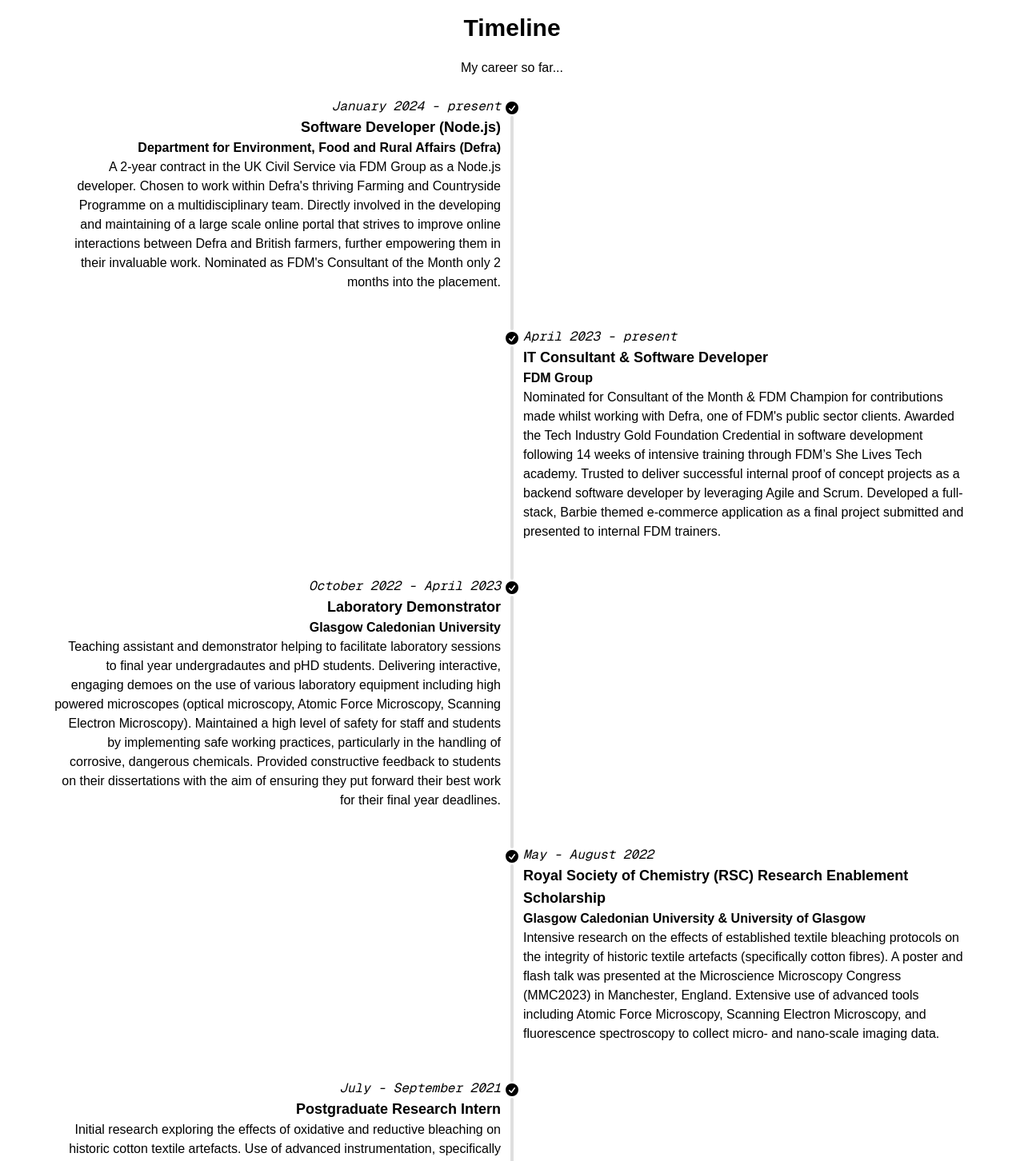
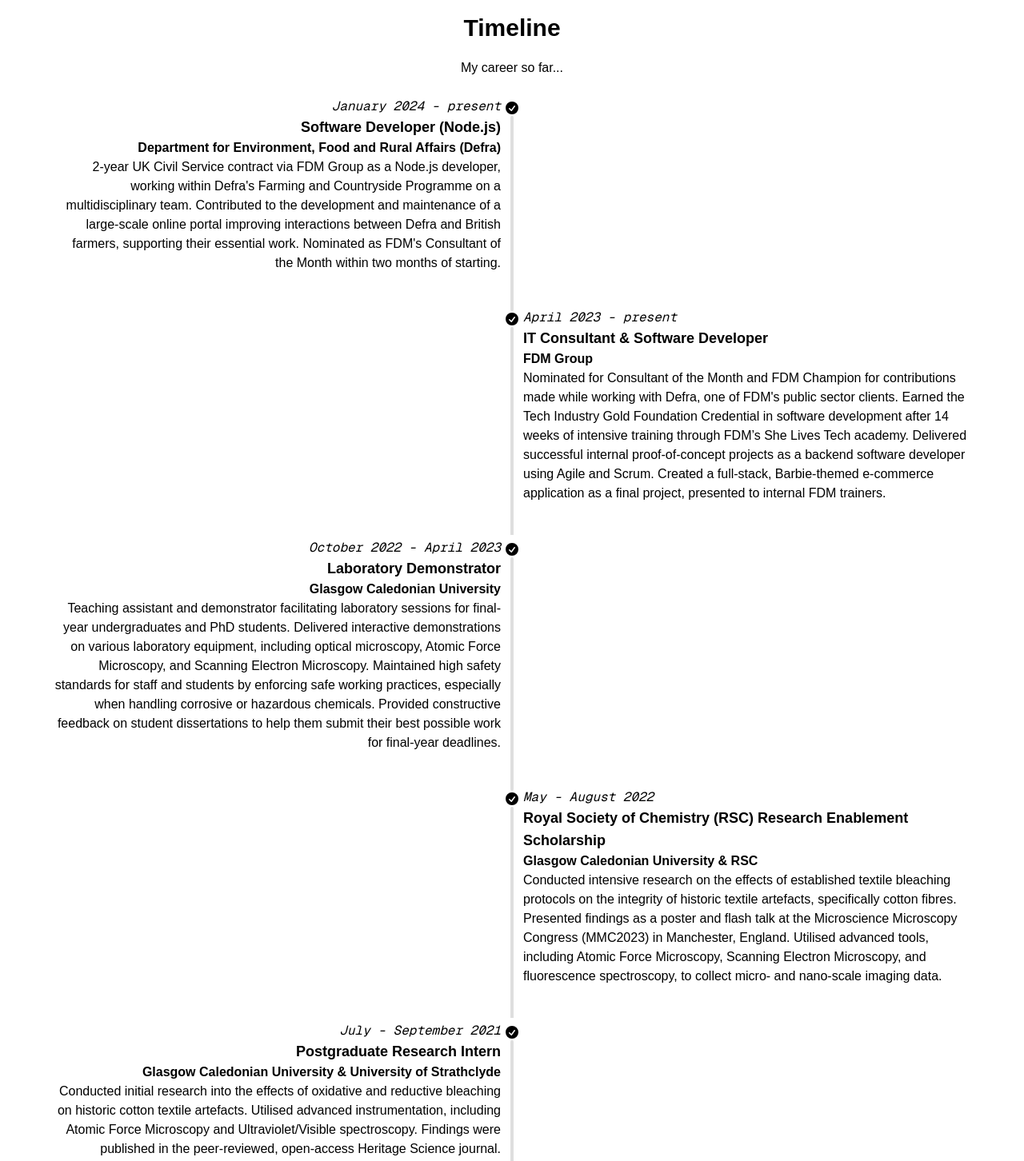
Before and after one commit to rtasalem/ranasalem.io, a Next.js app: page /about in a window 1280 px wide. Shown: the part 720-2172 px from the top of the page at 80% size. Built offline with nearby package versions, Linux system fonts and the light colour scheme.

Commit message:
trimming the fat: /about

```diff
--- a/app/about/components/timeline.tsx
+++ b/app/about/components/timeline.tsx
@@ -1,7 +1,13 @@
+import { jobs } from "../../constants/jobs"
+
 export default function Timeline() {
   return (
     <ul className="timeline timeline-snap-icon max-md:timeline-compact timeline-vertical">
-      <li>
+      {jobs.map(({ date, role, company, summary }, index) => {
+        const isEven = index % 2 === 0
+        return (
+          <li key={role}>
+            {isEven ? null : <hr />}
             <div className="timeline-middle">
               <svg
                 xmlns="http://www.w3.org/2000/svg"
@@ -16,153 +22,22 @@
                 />
               </svg>
             </div>
-        <div className="timeline-start mb-10 md:text-end">
-          <time className="font-mono italic">January 2024 - present</time>
-          <div className="text-lg font-black">Software Developer (Node.js)</div>
-          <div className="font-black">Department for Environment, Food and Rural Affairs (Defra)</div>
-          A 2-year contract in the UK Civil Service via FDM Group as a Node.js developer.
-          Chosen to work within Defra's thriving Farming and Countryside Programme on a
-          multidisciplinary team. Directly involved in the developing and maintaining of a
-          large scale online portal that strives to improve online interactions between Defra
-          and British farmers, further empowering them in their invaluable work. Nominated as
-          FDM's Consultant of the Month only 2 months into the placement.
+            <div
+              className={`${
+                isEven
+                  ? "timeline-start mb-10 md:text-end"
+                  : "timeline-end md:mb-10"
+              }`}
+            >
+              <time className="font-mono italic">{date}</time>
+              <div className="text-lg font-black">{role}</div>
+              <div className="font-black">{company}</div>
+              {summary}
             </div>
             <hr />
           </li>
-      <li>
-        <hr />
-        <div className="timeline-middle">
-          <svg
-            xmlns="http://www.w3.org/2000/svg"
-            viewBox="0 0 20 20"
-            fill="currentColor"
-            className="h-5 w-5"
-          >
-            <path
-              fillRule="evenodd"
-              d="M10 18a8 8 0 100-16 8 8 0 000 16zm3.857-9.809a.75.75 0 00-1.214-.882l-3.483 4.79-1.88-1.88a.75.75 0 10-1.06 1.061l2.5 2.5a.75.75 0 001.137-.089l4-5.5z"
-              clipRule="evenodd"
-            />
-          </svg>
-        </div>
-        <div className="timeline-end md:mb-10">
-          <time className="font-mono italic">April 2023 - present</time>
-          <div className="text-lg font-black">IT Consultant & Software Developer</div>
-          <div className="font-black">FDM Group</div>
-          Nominated for Consultant of the Month & FDM Champion for contributions made whilst working with
-          Defra, one of FDM's public sector clients. Awarded the Tech Industry Gold Foundation Credential in
-          software development following 14 weeks of intensive training through FDM’s She Lives Tech academy.
-          Trusted to deliver successful internal proof of concept projects as a backend software developer by
-          leveraging Agile and Scrum. Developed a full-stack, Barbie themed e-commerce application as a final
-          project submitted and presented to internal FDM trainers.
-        </div>
-        <hr />
-      </li>
-      <li>
-        <hr />
-        <div className="timeline-middle">
-          <svg
-            xmlns="http://www.w3.org/2000/svg"
-            viewBox="0 0 20 20"
-            fill="currentColor"
-            className="h-5 w-5"
-          >
-            <path
-              fillRule="evenodd"
-              d="M10 18a8 8 0 100-16 8 8 0 000 16zm3.857-9.809a.75.75 0 00-1.214-.882l-3.483 4.79-1.88-1.88a.75.75 0 10-1.06 1.061l2.5 2.5a.75.75 0 001.137-.089l4-5.5z"
-              clipRule="evenodd"
-            />
-          </svg>
-        </div>
-        <div className="timeline-start mb-10 md:text-end">
-          <time className="font-mono italic">October 2022 - April 2023</time>
-          <div className="text-lg font-black">Laboratory Demonstrator</div>
-          <div className="font-black">Glasgow Caledonian University</div>
-          Teaching assistant and demonstrator helping to facilitate laboratory sessions to final year undergradautes
-          and pHD students. Delivering interactive, engaging demoes on the use of various laboratory equipment including
-          high powered microscopes (optical microscopy, Atomic Force Microscopy, Scanning Electron Microscopy). Maintained
-          a high level of safety for staff and students by implementing safe working practices, particularly in the handling
-          of corrosive, dangerous chemicals. Provided constructive feedback to students on their dissertations with the aim of
-          ensuring they put forward their best work for their final year deadlines.
-        </div>
-        <hr />
-      </li>
-      <li>
-        <hr />
-        <div className="timeline-middle">
-          <svg
-            xmlns="http://www.w3.org/2000/svg"
-            viewBox="0 0 20 20"
-            fill="currentColor"
-            className="h-5 w-5"
-          >
-            <path
-              fillRule="evenodd"
-              d="M10 18a8 8 0 100-16 8 8 0 000 16zm3.857-9.809a.75.75 0 00-1.214-.882l-3.483 4.79-1.88-1.88a.75.75 0 10-1.06 1.061l2.5 2.5a.75.75 0 001.137-.089l4-5.5z"
-              clipRule="evenodd"
-            />
-          </svg>
-        </div>
-        <div className="timeline-end md:mb-10">
-          <time className="font-mono italic"></time>
-          <time className="font-mono italic">May - August 2022</time>
-          <div className="text-lg font-black">Royal Society of Chemistry (RSC) Research Enablement Scholarship</div>
-          <div className="font-black">Glasgow Caledonian University & University of Glasgow</div>
-          Intensive research on the effects of established textile bleaching protocols on the integrity of historic textile artefacts
-          (specifically cotton fibres). A poster and flash talk was presented at the Microscience Microscopy Congress (MMC2023) in Manchester,
-          England. Extensive use of advanced tools including Atomic Force Microscopy, Scanning Electron Microscopy, and fluorescence spectroscopy
-          to collect micro- and nano-scale imaging data.
-        </div>
-        <hr />
-      </li>
-      <li>
-        <hr />
-        <div className="timeline-middle">
-          <svg
-            xmlns="http://www.w3.org/2000/svg"
-            viewBox="0 0 20 20"
-            fill="currentColor"
-            className="h-5 w-5"
-          >
-            <path
-              fillRule="evenodd"
-              d="M10 18a8 8 0 100-16 8 8 0 000 16zm3.857-9.809a.75.75 0 00-1.214-.882l-3.483 4.79-1.88-1.88a.75.75 0 10-1.06 1.061l2.5 2.5a.75.75 0 001.137-.089l4-5.5z"
-              clipRule="evenodd"
-            />
-          </svg>
-        </div>
-        <div className="timeline-start mb-10 md:text-end">
-          <time className="font-mono italic">July - September 2021</time>
-          <div className="text-lg font-black">Postgraduate Research Intern</div>
-          Initial research exploring the effects of oxidative and reductive bleaching on historic cotton textile
-          artefacts. Use of advanced instrumentation, specifically Atomic Force Microscopy and Ultraviolet/Visible
-          spectroscopy. Findings were published in the peer-reviewed, open-source Heritage Science journal.
-        </div>
-        <hr />
-      </li>
-      <li>
-        <div className="timeline-middle">
-          <svg
-            xmlns="http://www.w3.org/2000/svg"
-            viewBox="0 0 20 20"
-            fill="currentColor"
-            className="h-5 w-5"
-          >
-            <path
-              fillRule="evenodd"
-              d="M10 18a8 8 0 100-16 8 8 0 000 16zm3.857-9.809a.75.75 0 00-1.214-.882l-3.483 4.79-1.88-1.88a.75.75 0 10-1.06 1.061l2.5 2.5a.75.75 0 001.137-.089l4-5.5z"
-              clipRule="evenodd"
-            />
-          </svg>
-        </div>
-        <div className="timeline-end mb-10 md:mb-15">
-          <time className="font-mono italic">June - August 2020</time>
-          <div className="text-lg font-black">Royal Microscopical Society (RMS) Summer Studentship</div>
-          Initial research exploring the effects of oxidative and reductive bleaching on historic cotton textile
-          artefacts. Use of advanced instrumentation, specifically Atomic Force Microscopy and Ultraviolet/Visible
-          spectroscopy. Findings were published in the peer-reviewed, open-source Heritage Science journal.
-        </div>
-      </li>
+        )
+      })}
     </ul>
   )
 }
--- a/app/constants/jobs.tsx
+++ b/app/constants/jobs.tsx
@@ -2,31 +2,37 @@
   {
     date: 'January 2024 - present',
     role: 'Software Developer (Node.js)',
-    company: 'Department for Environment, Food and Rural Affairs (Defra)'
+    company: 'Department for Environment, Food and Rural Affairs (Defra)',
+    summary: '2-year UK Civil Service contract via FDM Group as a Node.js developer, working within Defra\'s Farming and Countryside Programme on a multidisciplinary team. Contributed to the development and maintenance of a large-scale online portal improving interactions between Defra and British farmers, supporting their essential work. Nominated as FDM\'s Consultant of the Month within two months of starting.'
   },
   {
     date: 'April 2023 - present',
     role: 'IT Consultant & Software Developer',
-    company: 'FDM Group'
+    company: 'FDM Group',
+    summary: 'Nominated for Consultant of the Month and FDM Champion for contributions made while working with Defra, one of FDM\'s public sector clients. Earned the Tech Industry Gold Foundation Credential in software development after 14 weeks of intensive training through FDM’s She Lives Tech academy. Delivered successful internal proof-of-concept projects as a backend software developer using Agile and Scrum. Created a full-stack, Barbie-themed e-commerce application as a final project, presented to internal FDM trainers.'
   },
   {
     date: 'October 2022 - April 2023',
     role: 'Laboratory Demonstrator',
-    company: 'Glasgow Caledonian University'
+    company: 'Glasgow Caledonian University',
+    summary: 'Teaching assistant and demonstrator facilitating laboratory sessions for final-year undergraduates and PhD students. Delivered interactive demonstrations on various laboratory equipment, including optical microscopy, Atomic Force Microscopy, and Scanning Electron Microscopy. Maintained high safety standards for staff and students by enforcing safe working practices, especially when handling corrosive or hazardous chemicals. Provided constructive feedback on student dissertations to help them submit their best possible work for final-year deadlines.'
   },
   {
     date: 'May - August 2022',
     role: 'Royal Society of Chemistry (RSC) Research Enablement Scholarship',
-    company: 'Glasgow Caledonian University & RSC'
+    company: 'Glasgow Caledonian University & RSC',
+    summary: 'Conducted intensive research on the effects of established textile bleaching protocols on the integrity of historic textile artefacts, specifically cotton fibres. Presented findings as a poster and flash talk at the Microscience Microscopy Congress (MMC2023) in Manchester, England. Utilised advanced tools, including Atomic Force Microscopy, Scanning Electron Microscopy, and fluorescence spectroscopy, to collect micro- and nano-scale imaging data.'
   },
   {
     date: 'July - September 2021',
     role: 'Postgraduate Research Intern',
-    company: 'Glasgow Caledonian University & University of Strathclyde'
+    company: 'Glasgow Caledonian University & University of Strathclyde',
+    summary: 'Conducted initial research into the effects of oxidative and reductive bleaching on historic cotton textile artefacts. Utilised advanced instrumentation, including Atomic Force Microscopy and Ultraviolet/Visible spectroscopy. Findings were published in the peer-reviewed, open-access Heritage Science journal.'
   },
   {
     date: 'June - August 2020',
     role: 'Royal Microscopical Society (RMS) Summer Studentship',
-    company: 'RMS'
+    company: 'RMS',
+    summary: 'Conducted initial research on the effects of oxidative and reductive bleaching on historic cotton textile artefacts. Used advanced instrumentation, including Atomic Force Microscopy and Ultraviolet/Visible spectroscopy. Findings were published in the peer-reviewed, open-access Heritage Science journal.'
   }
 ]
```
Lines whose indentation alone changed are shown as unchanged.
